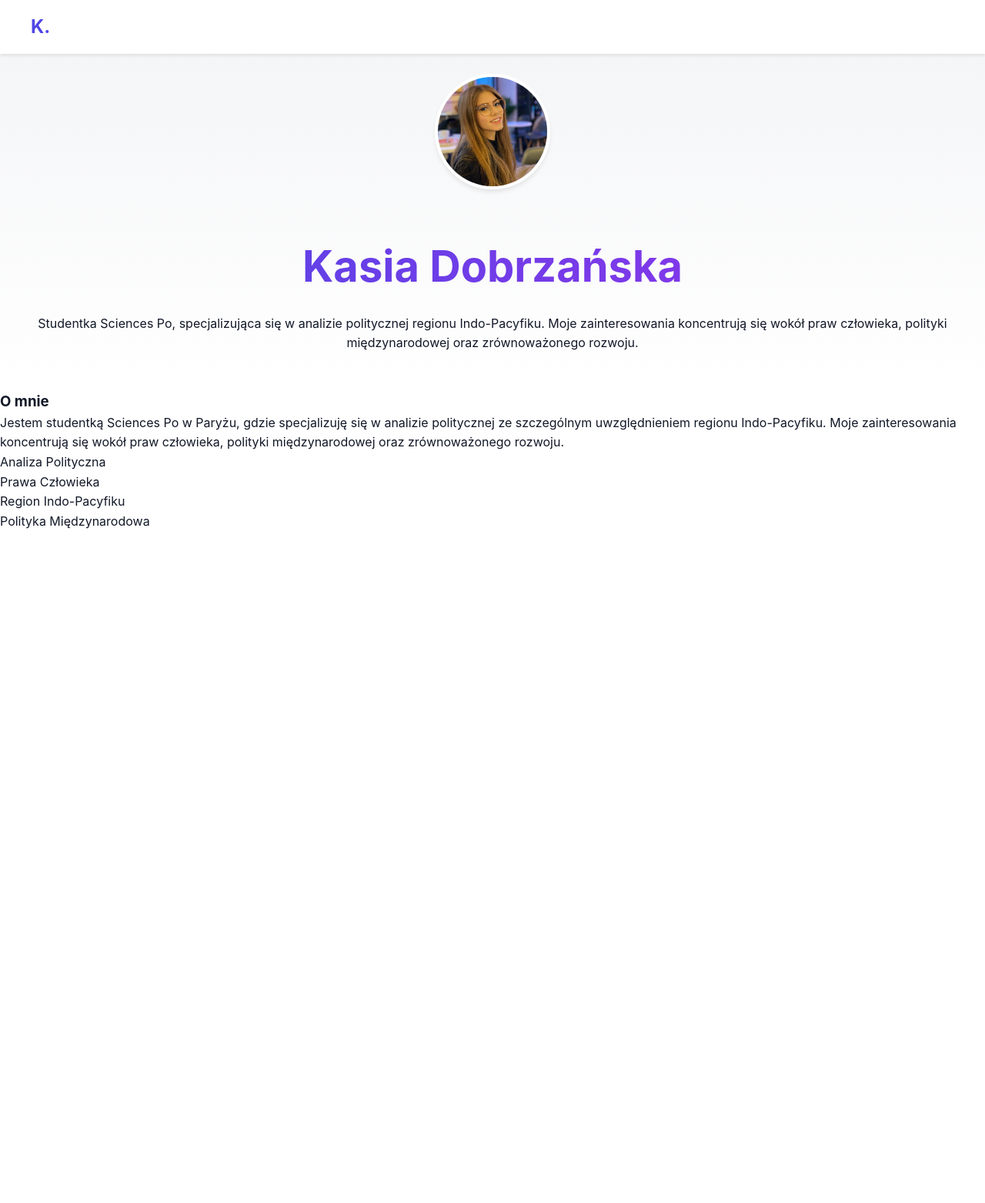
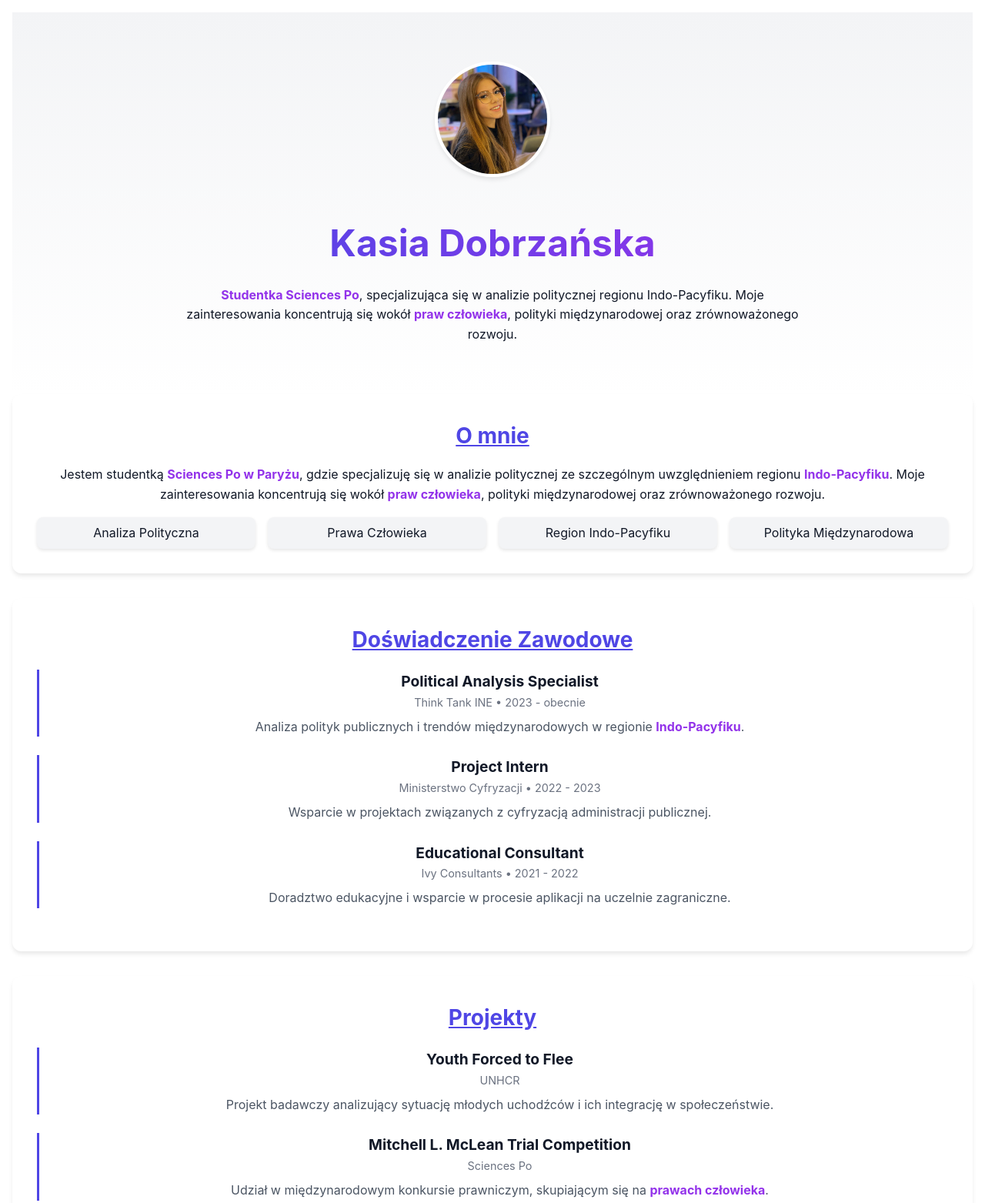
Before and after one commit to bohdandobrzanski/kasia, a plain HTML site: page index.html in a window 1280 px wide. Shown: the top 1563 px of the page at 77% size. Before the commit the page ends 800 px from the top, so only its background shows below. Drawn offline with Linux system fonts and the light colour scheme.

Commit message:
Update index.html

```diff
--- a/index.html
+++ b/index.html
@@ -12,6 +12,7 @@
             --background-color: #ffffff;
             --light-gray: #F3F4F6;
             --dark-gray: #6B7280;
+            --highlight-color: #9333EA;
         }
 
         /* Reset stylów i podstawowe ustawienia */
@@ -26,26 +27,27 @@
             line-height: 1.6;
             color: var(--text-color);
             background-color: var(--background-color);
+            padding: 1rem;
         }
 
         /* Hero sekcja */
         .hero {
-            padding: 6rem 1.5rem 3rem;
+            padding: 4rem 1.5rem;
             background: linear-gradient(to bottom, var(--light-gray), var(--background-color));
             text-align: center;
         }
 
         .hero-container {
-            max-width: 1200px;
+            max-width: 800px;
             margin: 0 auto;
             display: flex;
             flex-direction: column;
             align-items: center;
-            gap: 2rem;
+            gap: 1.5rem;
         }
 
         .hero-text h1 {
-            font-size: clamp(2rem, 5vw, 3.5rem);
+            font-size: clamp(2rem, 5vw, 3rem);
             margin-bottom: 1rem;
             background: linear-gradient(to right, var(--primary-color), var(--secondary-color));
             -webkit-background-clip: text;
@@ -67,103 +69,66 @@
             box-shadow: 0 4px 6px -1px rgba(0, 0, 0, 0.1);
         }
 
-        /* Menu mobilne */
-        .mobile-menu-btn {
-            display: none;
-            background: none;
-            border: none;
-            font-size: 1.5rem;
-            cursor: pointer;
-            padding: 0.5rem;
+        /* Sekcje treści */
+        .cv-section {
+            background: var(--background-color);
+            border-radius: 12px;
+            padding: 2rem;
+            margin-bottom: 2rem;
+            box-shadow: 0 4px 6px -1px rgba(0, 0, 0, 0.1);
+            text-align: center;
         }
 
-        @media (max-width: 768px) {
-            .mobile-menu-btn {
-                display: block;
-            }
-
-            .nav-links {
-                display: none;
-                position: absolute;
-                top: 60px;
-                left: 0;
-                right: 0;
-                background: white;
-                padding: 1rem;
-                box-shadow: 0 4px 6px -1px rgba(0, 0, 0, 0.1);
-                z-index: 1000;
-                flex-direction: column;
-                gap: 1rem;
-            }
-
-            .nav-links.active {
-                display: flex;
-            }
-
-            .nav-links a {
-                padding: 0.5rem 0;
-                color: var(--dark-gray);
-            }
+        .cv-section h3 {
+            color: var(--primary-color);
+            margin-bottom: 1rem;
+            font-size: 1.75rem;
+            text-decoration: underline;
         }
 
-        /* Nawigacja */
-        nav {
-            position: fixed;
-            top: 0;
-            width: 100%;
-            background: var(--background-color);
-            box-shadow: 0 2px 4px rgba(0, 0, 0, 0.1);
-            z-index: 1000;
-            padding: 1rem;
+        .highlight {
+            color: var(--highlight-color);
+            font-weight: bold;
         }
 
-        .nav-container {
-            max-width: 1200px;
-            margin: 0 auto;
-            display: flex;
-            justify-content: space-between;
-            align-items: center;
+        .cv-item {
+            margin-bottom: 1.5rem;
+            padding-left: 1rem;
+            border-left: 3px solid var(--primary-color);
         }
 
-        .logo {
-            font-size: 1.5rem;
-            font-weight: bold;
-            color: var(--primary-color);
-            text-decoration: none;
+        .cv-item h4 {
+            font-size: 1.2rem;
+            color: var(--text-color);
         }
 
-        .nav-links {
-            display: none;
+        .cv-item .date {
+            color: var(--dark-gray);
+            font-size: 0.9rem;
         }
 
-        .nav-links a {
-            color: var(--dark-gray);
-            text-decoration: none;
-            transition: color 0.3s ease;
+        .cv-item p {
+            color: #4B5563;
+            margin-top: 0.5rem;
         }
 
-        .nav-links a:hover,
-        .nav-links a:focus {
-            color: var(--primary-color);
+        .skills-grid {
+            display: grid;
+            grid-template-columns: repeat(auto-fit, minmax(140px, 1fr));
+            gap: 1rem;
+            margin-top: 1rem;
         }
 
+        .skill-item {
+            background: var(--light-gray);
+            padding: 0.5rem 1rem;
+            border-radius: 8px;
+            text-align: center;
+            box-shadow: 0 2px 4px rgba(0, 0, 0, 0.1);
+        }
     </style>
 </head>
 <body>
-    <nav>
-        <div class="nav-container">
-            <a href="#" class="logo">K.</a>
-            <button class="mobile-menu-btn" onclick="toggleMenu()">☰</button>
-            <div class="nav-links" id="nav-links">
-                <a href="#about">O mnie</a>
-                <a href="#experience">Doświadczenie</a>
-                <a href="#projects">Projekty</a>
-                <a href="#education">Wykształcenie</a>
-                <a href="#contact">Kontakt</a>
-            </div>
-        </div>
-    </nav>
-
     <header class="hero">
         <div class="hero-container">
             <div class="hero-image">
@@ -171,7 +136,7 @@
             </div>
             <div class="hero-text">
                 <h1>Kasia Dobrzańska</h1>
-                <p>Studentka Sciences Po, specjalizująca się w analizie politycznej regionu Indo-Pacyfiku. Moje zainteresowania koncentrują się wokół praw człowieka, polityki międzynarodowej oraz zrównoważonego rozwoju.</p>
+                <p><span class="highlight">Studentka Sciences Po</span>, specjalizująca się w analizie politycznej regionu Indo-Pacyfiku. Moje zainteresowania koncentrują się wokół <span class="highlight">praw człowieka</span>, polityki międzynarodowej oraz zrównoważonego rozwoju.</p>
             </div>
         </div>
     </header>
@@ -179,7 +144,7 @@
     <main>
         <section id="about" class="cv-section">
             <h3>O mnie</h3>
-            <p>Jestem studentką Sciences Po w Paryżu, gdzie specjalizuję się w analizie politycznej ze szczególnym uwzględnieniem regionu Indo-Pacyfiku. Moje zainteresowania koncentrują się wokół praw człowieka, polityki międzynarodowej oraz zrównoważonego rozwoju.</p>
+            <p>Jestem studentką <span class="highlight">Sciences Po w Paryżu</span>, gdzie specjalizuję się w analizie politycznej ze szczególnym uwzględnieniem regionu <span class="highlight">Indo-Pacyfiku</span>. Moje zainteresowania koncentrują się wokół <span class="highlight">praw człowieka</span>, polityki międzynarodowej oraz zrównoważonego rozwoju.</p>
             <div class="skills-grid">
                 <div class="skill-item">Analiza Polityczna</div>
                 <div class="skill-item">Prawa Człowieka</div>
@@ -188,23 +153,38 @@
             </div>
         </section>
 
-        <!-- Inne sekcje ... -->
+        <section id="experience" class="cv-section">
+            <h3>Doświadczenie Zawodowe</h3>
+            <div class="cv-item">
+                <h4>Political Analysis Specialist</h4>
+                <div class="date">Think Tank INE • 2023 - obecnie</div>
+                <p>Analiza polityk publicznych i trendów międzynarodowych w regionie <span class="highlight">Indo-Pacyfiku</span>.</p>
+            </div>
+            <div class="cv-item">
+                <h4>Project Intern</h4>
+                <div class="date">Ministerstwo Cyfryzacji • 2022 - 2023</div>
+                <p>Wsparcie w projektach związanych z cyfryzacją administracji publicznej.</p>
+            </div>
+            <div class="cv-item">
+                <h4>Educational Consultant</h4>
+                <div class="date">Ivy Consultants • 2021 - 2022</div>
+                <p>Doradztwo edukacyjne i wsparcie w procesie aplikacji na uczelnie zagraniczne.</p>
+            </div>
+        </section>
 
+        <section id="projects" class="cv-section">
+            <h3>Projekty</h3>
+            <div class="cv-item">
+                <h4>Youth Forced to Flee</h4>
+                <div class="date">UNHCR</div>
+                <p>Projekt badawczy analizujący sytuację młodych uchodźców i ich integrację w społeczeństwie.</p>
+            </div>
+            <div class="cv-item">
+                <h4>Mitchell L. McLean Trial Competition</h4>
+                <div class="date">Sciences Po</div>
+                <p>Udział w międzynarodowym konkursie prawniczym, skupiającym się na <span class="highlight">prawach człowieka</span>.</p>
+            </div>
+        </section>
     </main>
-
-    <script>
-        function toggleMenu() {
-            const navLinks = document.getElementById('nav-links');
-            navLinks.classList.toggle('active');
-
-            // Zmiana przycisku ☰ na ✖ w zależności od stanu menu
-            const menuButton = document.querySelector('.mobile-menu-btn');
-            if (navLinks.classList.contains('active')) {
-                menuButton.textContent = '✖';
-            } else {
-                menuButton.textContent = '☰';
-            }
-        }
-    </script>
 </body>
 </html>
```
